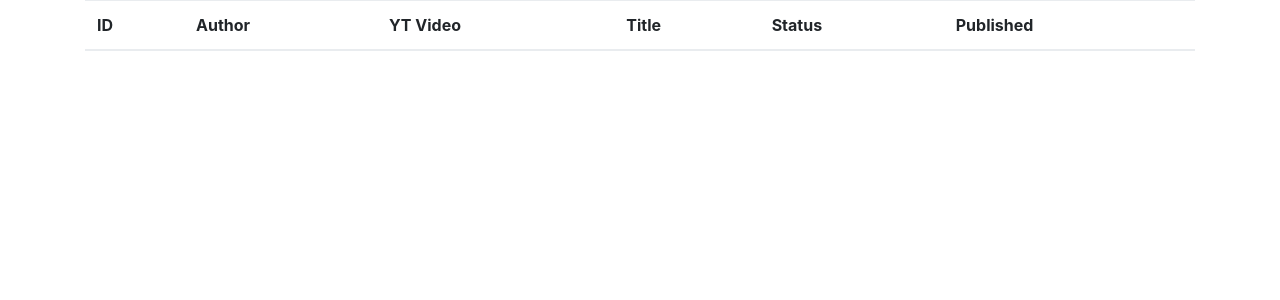
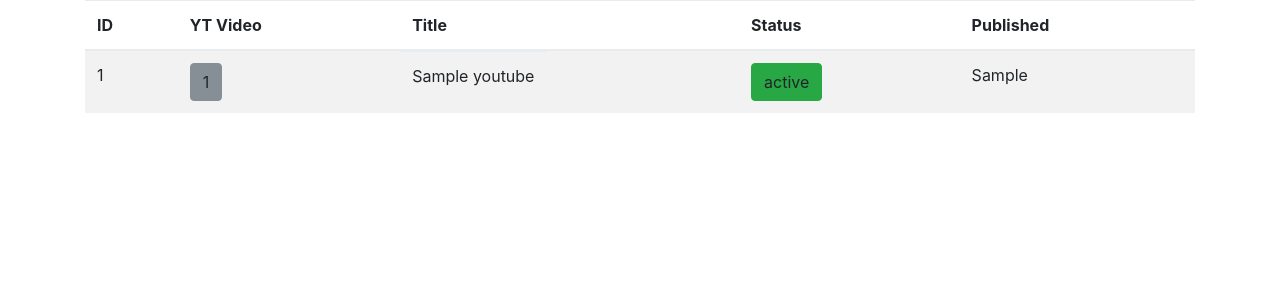
Before and after one commit to alochym01/website_crawler, a Flask app: page /video in a window 1280 px wide. Shown: the part 56-356 px from the top of the page. Run offline with Flask 2, Linux system fonts and the light colour scheme; tables that the repository leaves empty hold one stand-in row (values such as "Sample post"); lists and menus that the app fills with data are empty; some libraries are stand-ins or nearby versions.

Commit message:
fix bug render_template

```diff
--- a/flask_app/blueprints/youtube.py
+++ b/flask_app/blueprints/youtube.py
@@ -14,12 +14,13 @@ def index(page):
     total = YOUTUBE.query.count()
     page, per_page, offset = get_page_args(
         page_parameter='page', per_page_parameter='per_page')
-    sql = 'select * from youtubes where status = 0 order by id desc limit {}, {}'.format(
+    sql = 'select * from youtubes order by id desc limit {}, {}'.format(
         offset, per_page)
+    print(sql)
     youtubes = db.engine.execute(sql)
     pagination = Pagination(page=page, per_page=per_page, record_name='youtube',
                             total=total)
-    return render_template('youtube/index.html', youtube=youtubes, per_page=per_page,
+    return render_template('youtube/index.html', youtubes=youtubes, per_page=per_page,
                            page=page, pagination=pagination)
 
 
@@ -32,11 +33,8 @@ def youtube_create():
         title=request.get_json().get('title'),
         yt_videoid=request.get_json().get('yt_videoid')
     )
-    try:
-        db.session.add(youtube)
-        db.session.commit()
-    except:
-        db.session.rollback()
+    db.session.add(youtube)
+    db.session.commit()
     return 'DONE'
 
 
--- a/flask_app/templates/youtube/index.html
+++ b/flask_app/templates/youtube/index.html
@@ -7,7 +7,7 @@
     <thead>
         <tr>
             <th>ID</th>
-            <th>Author</th>
+            <!--th>Author</th-->
             <th>YT Video</th>
             <th>Title</th>
             <th>Status</th>
@@ -18,10 +18,10 @@
         {% for yt in youtubes %}
         <tr>
             <td>{{ yt.id }}</td>
-            <td>{{ yt.author }}</td>
-            <td>{{ yt.yt_videoid }}</td>
-            <td>{{ yt.title }}</td>
-            <td>{{ yt.status }}</td>
+            <!--td>{{ yt.author }}</td-->
+            <td><a class="btn btn-secondary">{{ yt.yt_videoid }}</a></td>
+            <td class="alochym">{{ yt.title }}</td>
+            <td><a class="btn btn-success">{{ yt.status }}</a></td>
             <td>{{ yt.published }}</td>
         </tr>
         {% endfor %}
```
